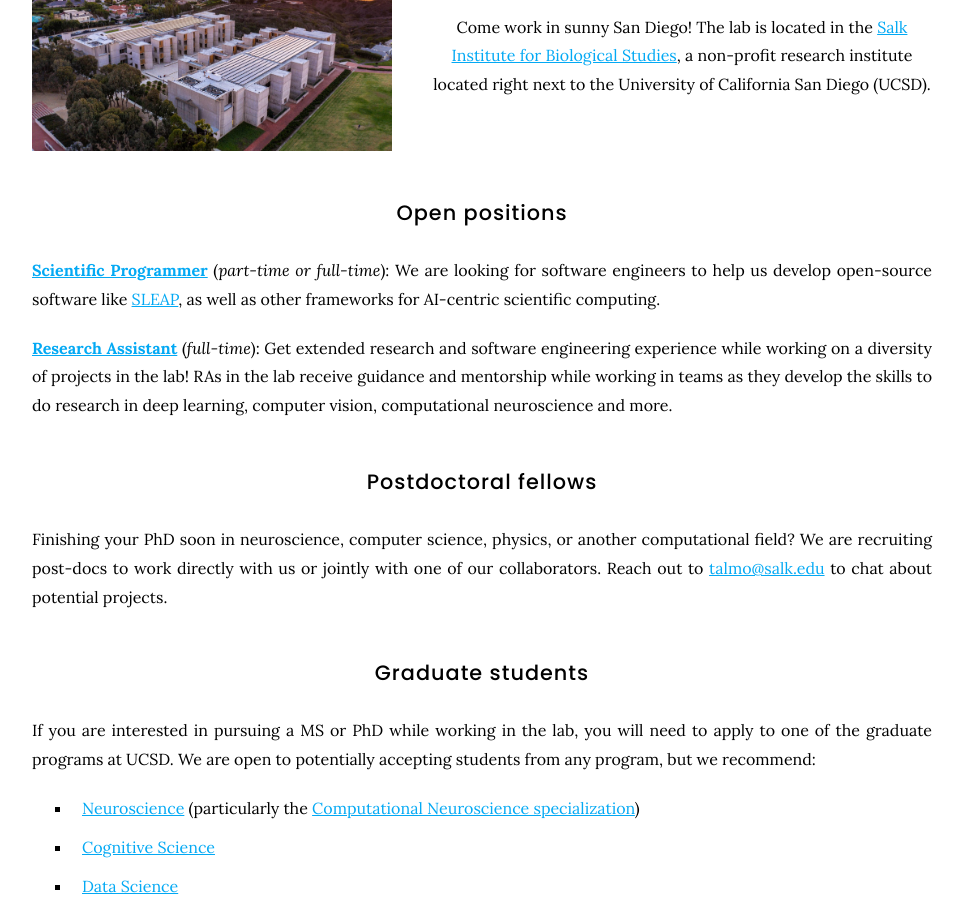
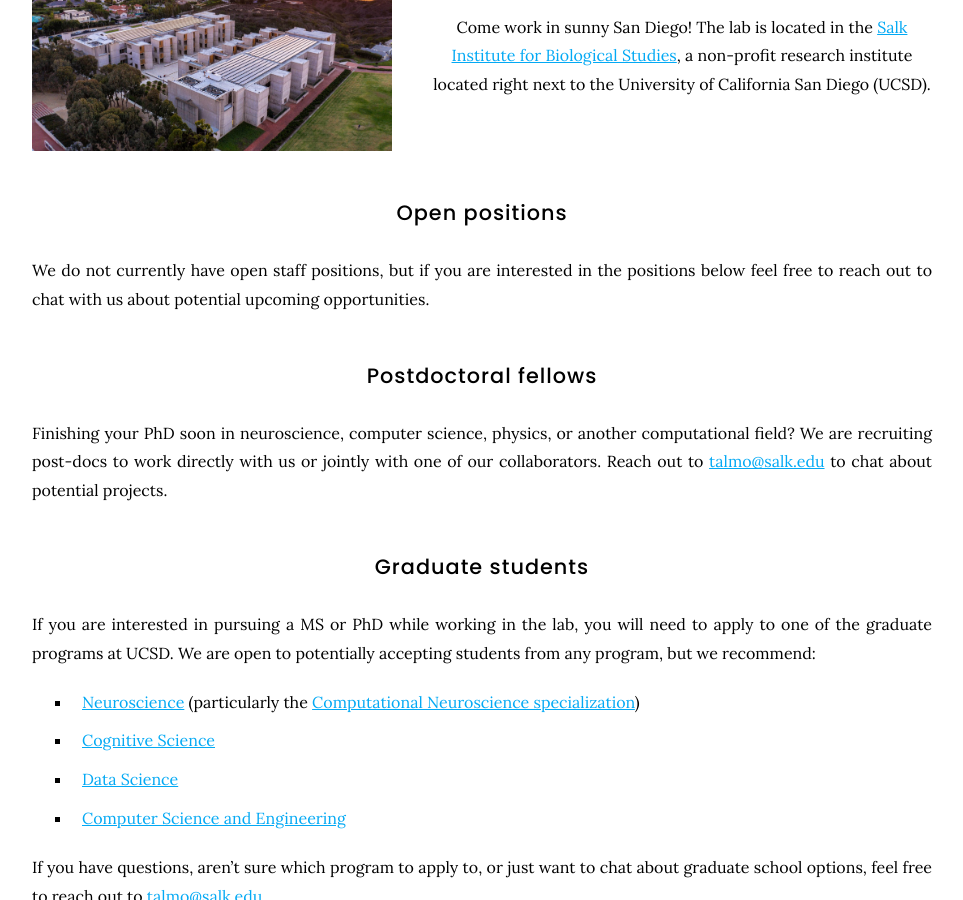
Before and after one commit to talmolab/lab-website, a Jekyll site: the page built from join/index.md, in a window 1280 px wide and 900 px high, scrolled down 448 px. Shown: the whole window, without its empty margins (158-1121 px from the left). Built offline with Jekyll 4.4.1, drawn with Linux system fonts in a browser that asks for light colours; nearby versions of some CDN libraries.

Commit message:
Update index.md

```diff
--- a/join/index.md
+++ b/join/index.md
@@ -23,9 +23,7 @@
 
 ## Open positions
 
-[**Scientific Programmer**](https://recruiting2.ultipro.com/SAL1013SIBS/JobBoard/e9f055e1-a105-4f91-9a67-21aea61655fa/OpportunityDetail?opportunityId=e7d20f83-de48-4b65-b1ac-4d953affe7c1) (*part-time or full-time*): We are looking for software engineers to help us develop open-source software like [SLEAP](https://sleap.ai), as well as other frameworks for AI-centric scientific computing.
-
-[**Research Assistant**](https://recruiting2.ultipro.com/SAL1013SIBS/JobBoard/e9f055e1-a105-4f91-9a67-21aea61655fa/OpportunityDetail?opportunityId=7d329afd-27f1-4fef-b346-cbd148bf832e) (*full-time*): Get extended research and software engineering experience while working on a diversity of projects in the lab! RAs in the lab receive guidance and mentorship while working in teams as they develop the skills to do research in deep learning, computer vision, computational neuroscience and more.
+We do not currently have open staff positions, but if you are interested in the positions below feel free to reach out to chat with us about potential upcoming opportunities.
 
 ## Postdoctoral fellows
 
```
